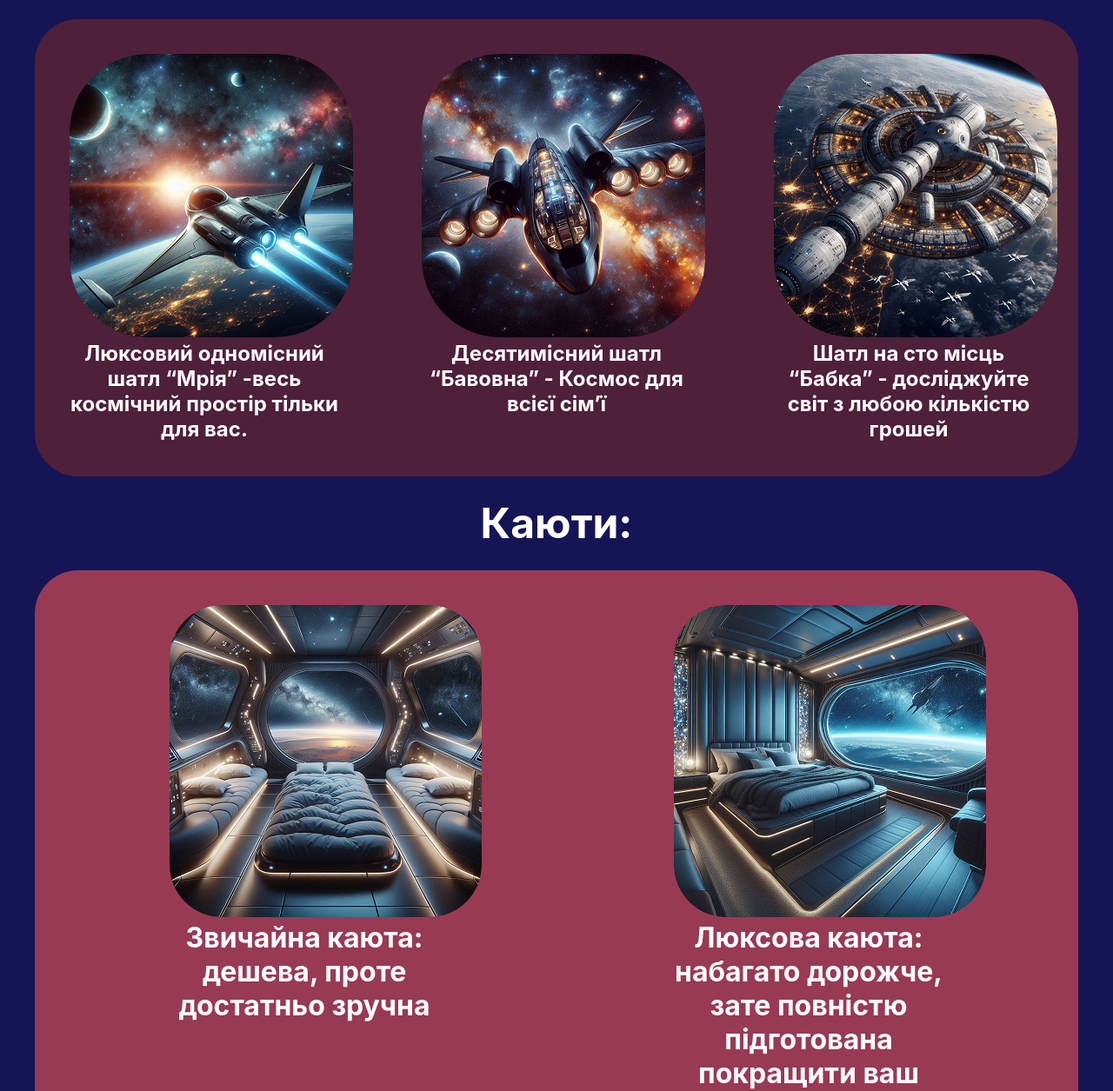
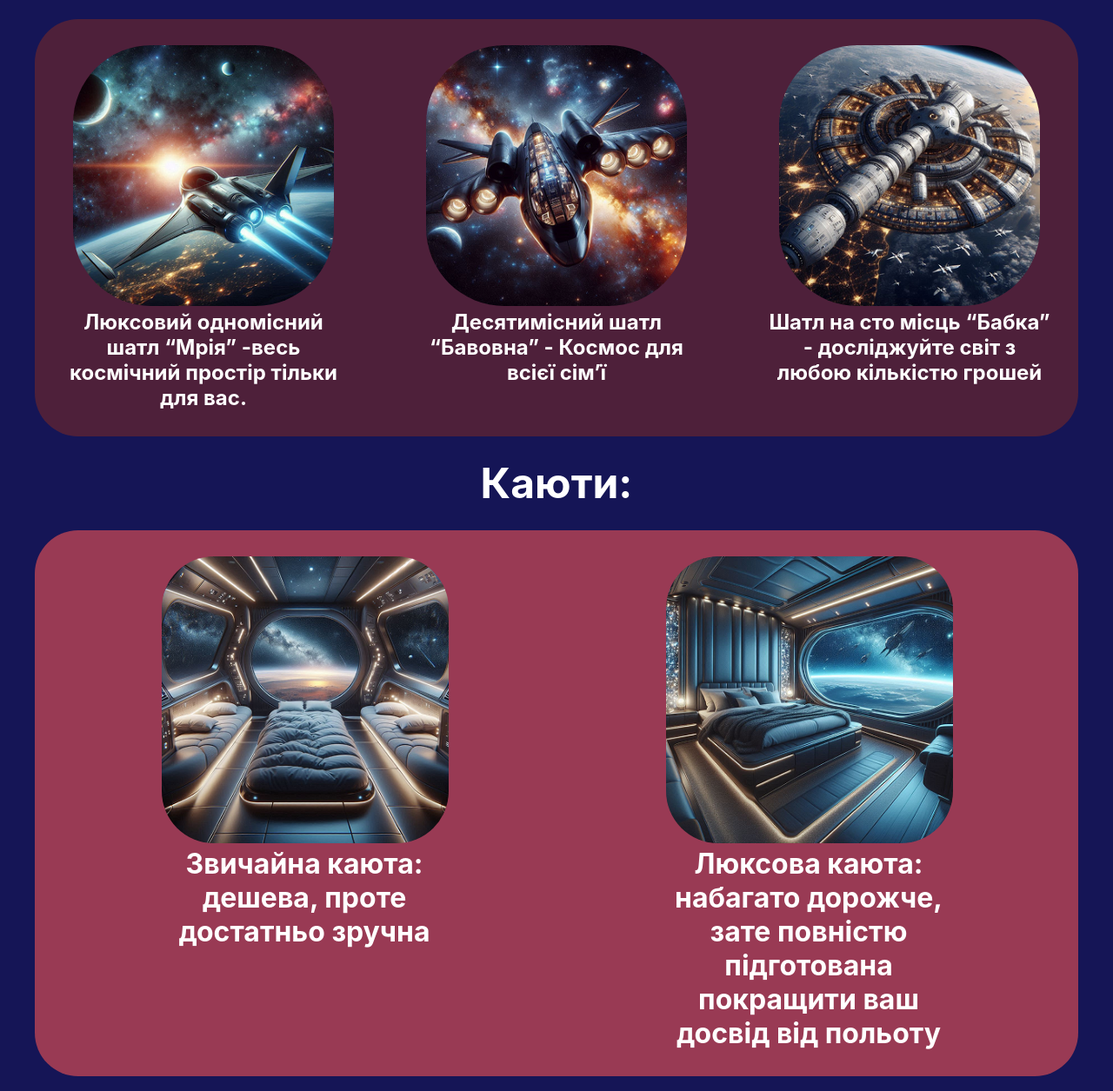
Before and after one commit to VolodymyrVorob/Project, a plain HTML site: page index.html in a window 1280 px wide. Shown: the part 760-2015 px from the top of the page at 87% size. Drawn offline with Linux system fonts and the light colour scheme.

Commit message:
some fix

```diff
--- a/index.html
+++ b/index.html
@@ -136,6 +136,7 @@
         <p class="room-name"></p>
         <p class="delivery-name"></p>
         <p class="souvenirs-name"></p>
+        <button class="modal-button">Замовити</button>
       </div>
     </div>
 
--- a/style.css
+++ b/style.css
@@ -104,16 +104,16 @@ margin: 25px;
 }
 
 .card{
-    width:350px ;
+    width:30% ;
     text-align: center;
-    padding: 20px;
+    padding: 10px;
 }
 
 
 
 .shatl-img{
-width: 326px;
-height: 326px;
+width: 300px;
+height: 300px;
 
 border-radius: 90px;
 }
@@ -163,8 +163,8 @@ margin: 0 auto;
 padding:20px;
 }
 .room-img {
-width: 359px;
-height: 359px;
+width: 330px;
+height: 330px;
 border-radius: 60px;
 }
 
@@ -533,7 +533,7 @@ footer{
 
 
 /* Стиль кнопки */
-.modal button {
+.modal-button {
   background: #D2691E; /* Темно-коричневий */
   color: #fff;
   font-size: 18px;
@@ -542,8 +542,10 @@ footer{
   border-radius: 8px;
   cursor: pointer;
   transition: 0.3s;
+  margin-top: 15px;
+  padding: 25px;
 }
 
-.modal button:hover {
+.modal-button:hover {
   background: #A0522D; /* Трохи темніший відтінок */
 }
```
